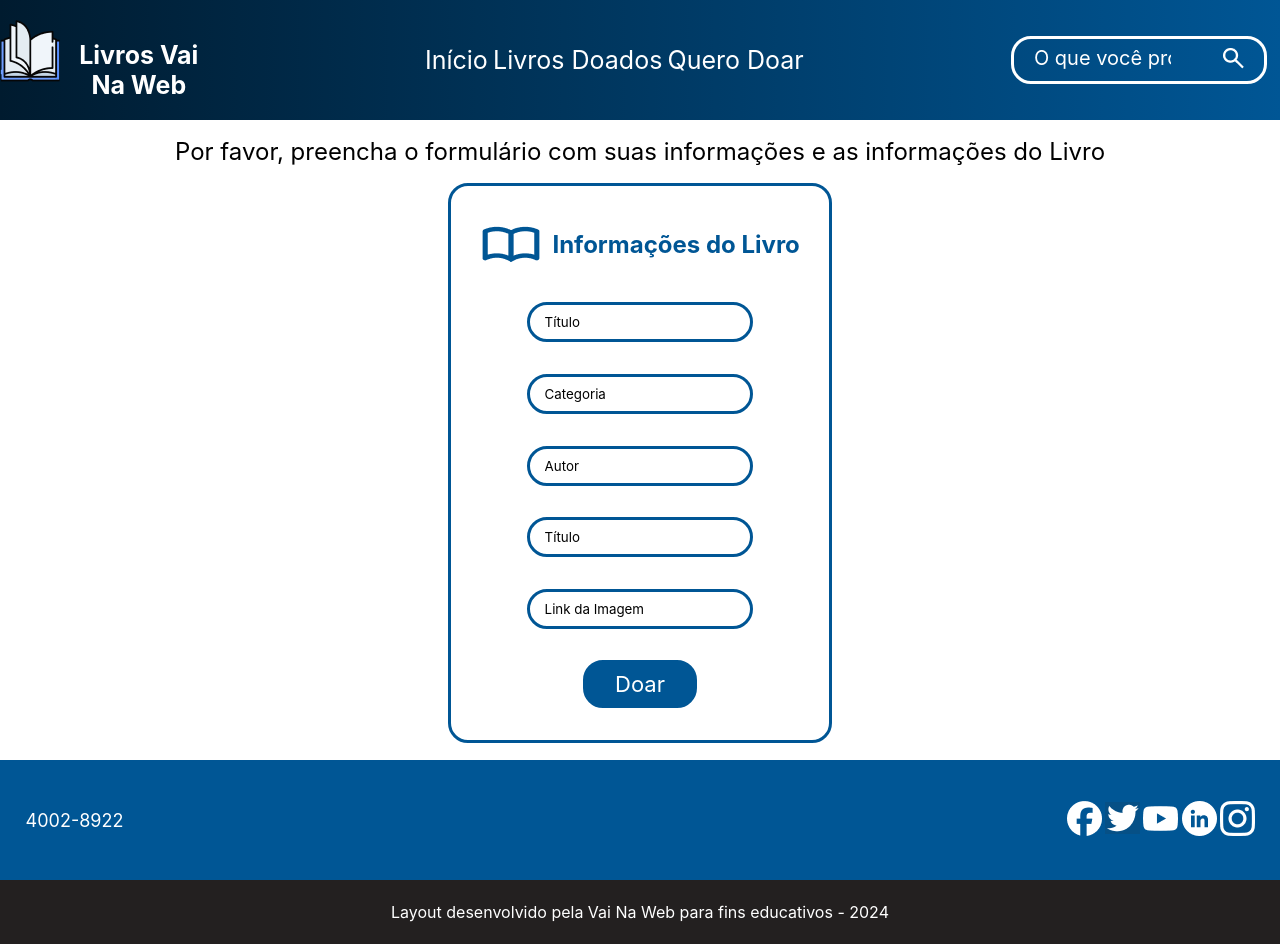
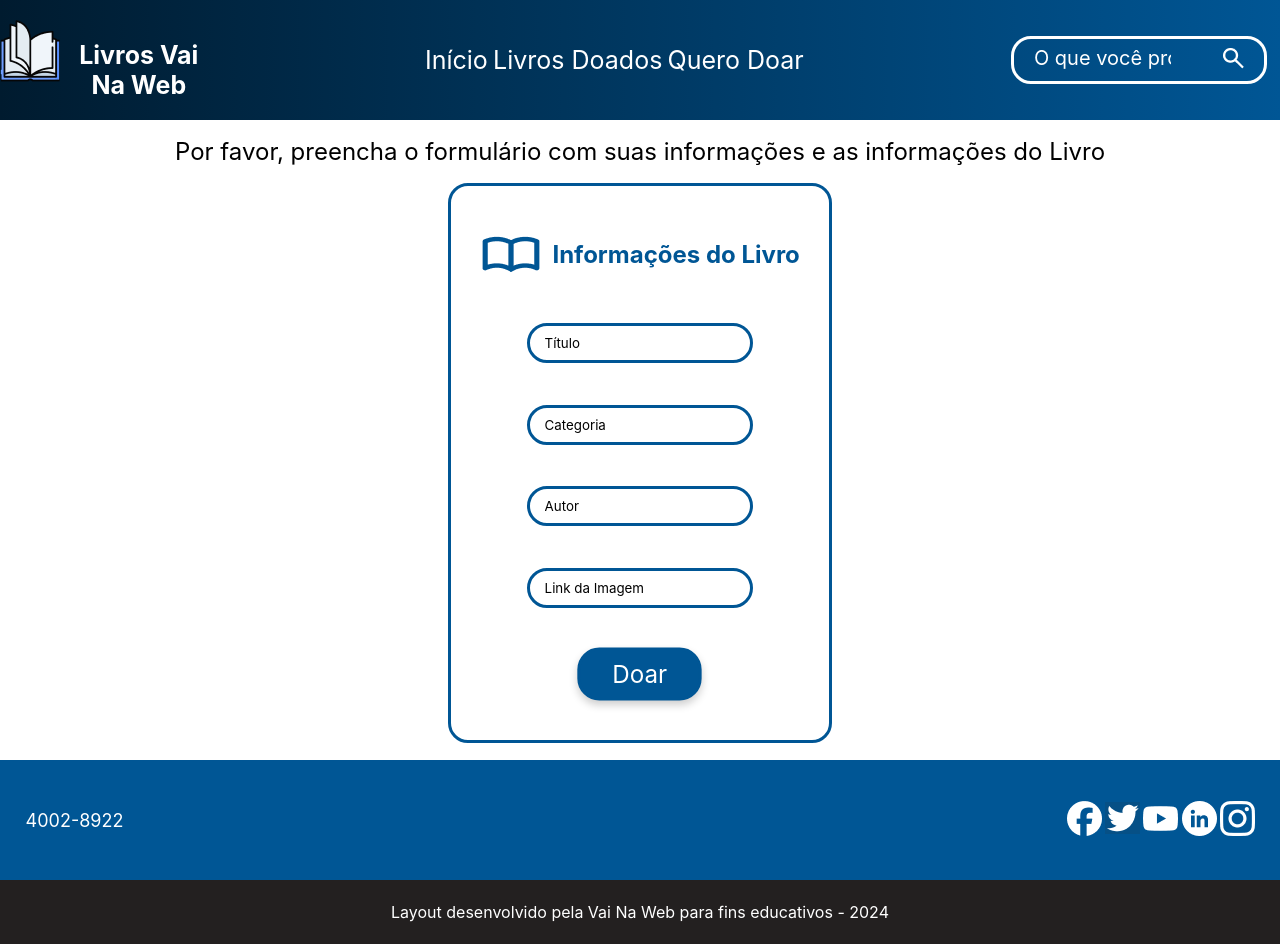
Before and after one commit to hugoffranca/desafioVaiNoLivro, a React (Vite) app: page /queroDoar in a window 1280 px wide. In both pictures the pointer is over the input "Doar". Built offline with nearby package versions, Linux system fonts and the light colour scheme.

Commit message:
fix: retirando input a mais da aba "querodoar"

```diff
--- a/src/pages/livrosDoados/livrosDoados.module.scss
+++ b/src/pages/livrosDoados/livrosDoados.module.scss
@@ -38,6 +38,7 @@ div {
 
 @media (max-width: 780px) {
   .livrosDoadosSection {
+    padding-top: 5%;
     h2 {
       height: 10vh;
     }
--- a/src/pages/queroDoar/QueroDoar.jsx
+++ b/src/pages/queroDoar/QueroDoar.jsx
@@ -15,7 +15,6 @@ export default function QueroDoar() {
         <input type="text" name="" id="" placeholder="Título" />
         <input type="text" name="" id="" placeholder="Categoria" />
         <input type="text" name="" id="" placeholder="Autor" />
-        <input type="text" name="" id="" placeholder="Título" />
         <input type="text" name="" id="" placeholder="Link da Imagem" />
         <input type="submit" value="Doar" className={s.botaoDoar} />
       </form>
--- a/src/pages/queroDoar/queroDoar.module.scss
+++ b/src/pages/queroDoar/queroDoar.module.scss
@@ -48,6 +48,12 @@ form {
     font-size: 22px;
     cursor: pointer;
     padding: 0px;
+    transition: transform 0.2s ease, box-shadow 0.2s ease;
+
+    &:hover {
+      transform: scale(1.1);
+      box-shadow: 0 4px 8px rgba(0, 0, 0, 0.2);
+    }
   }
 }
 
```
